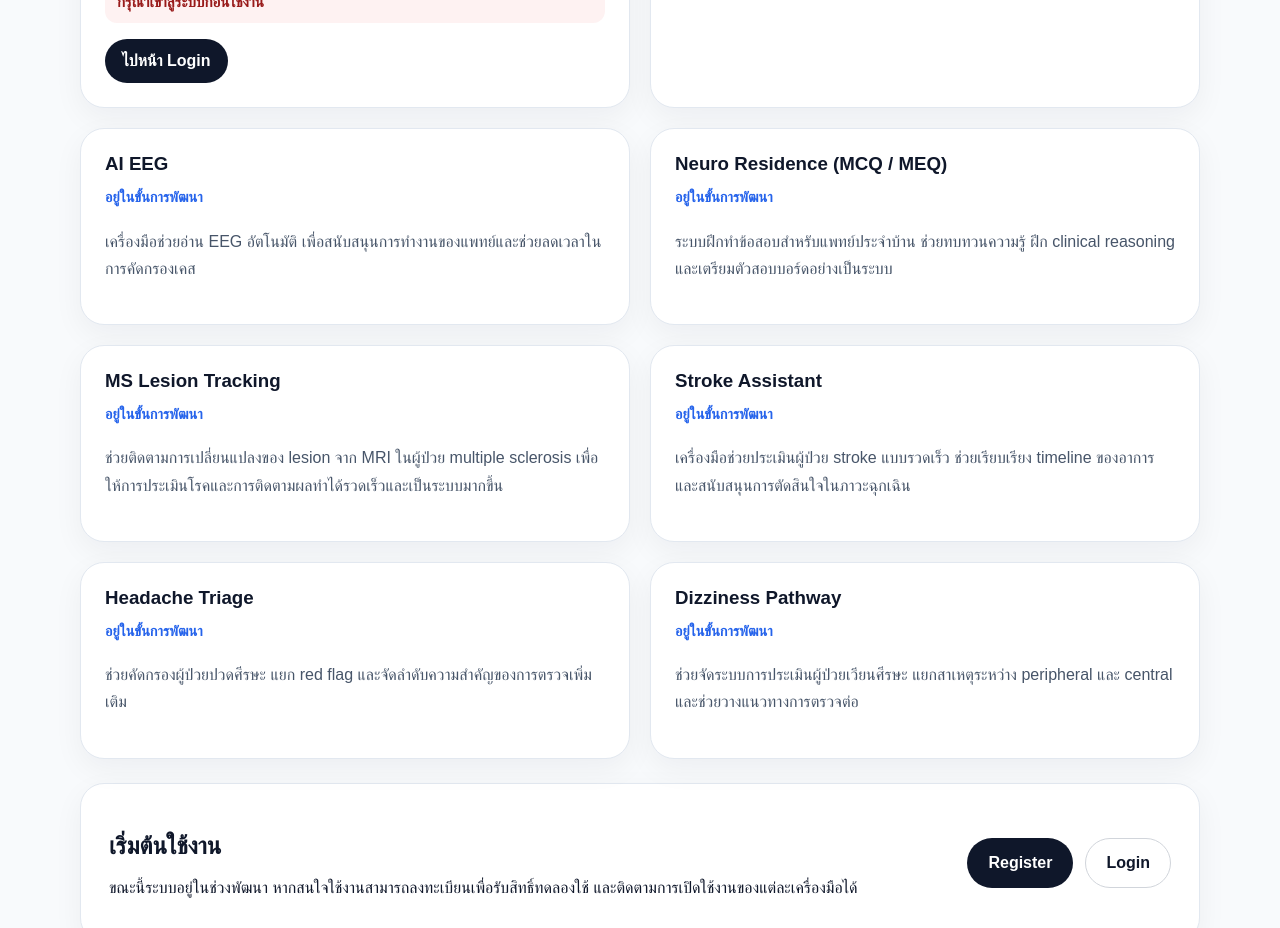
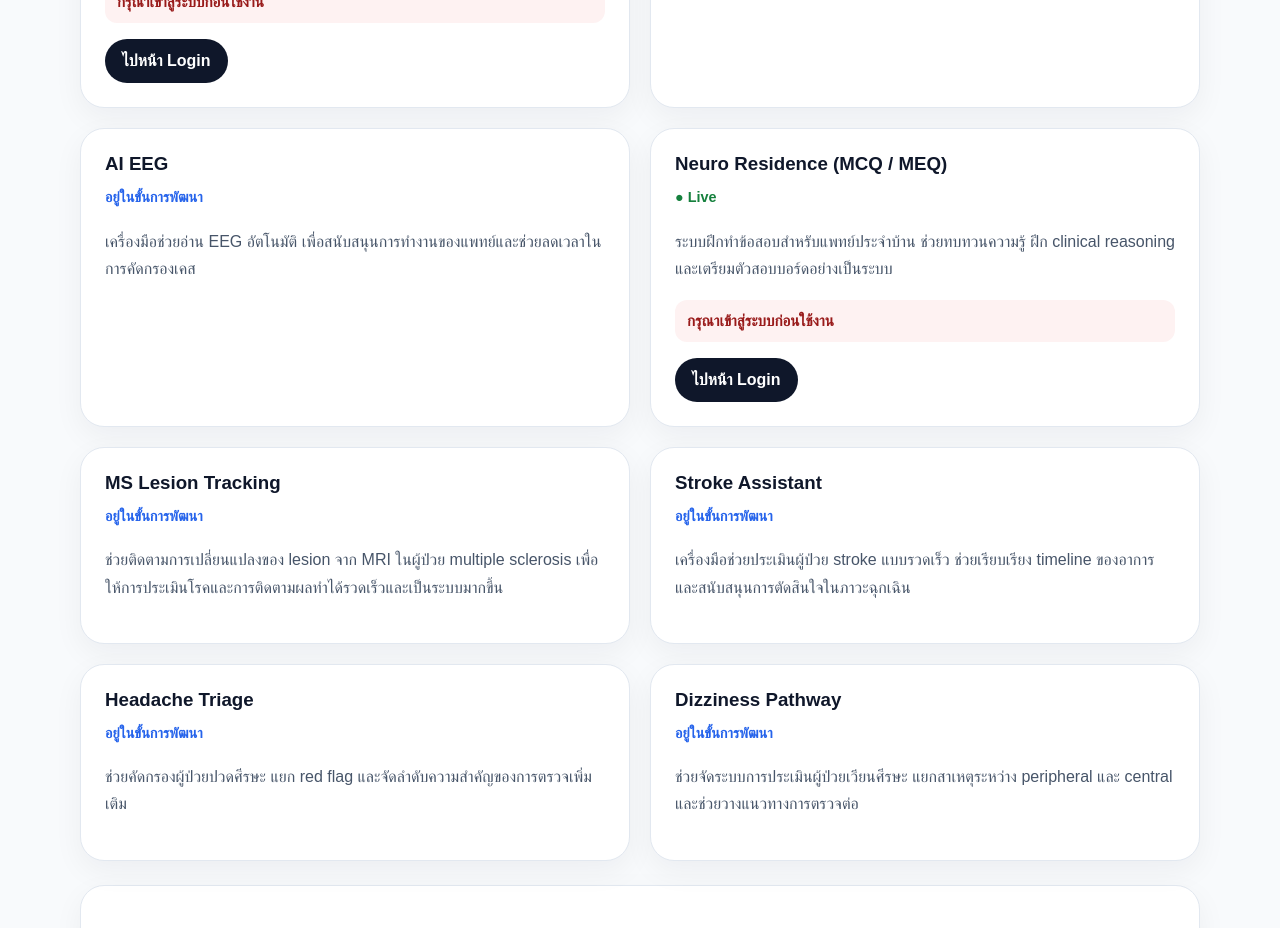
Before and after one commit to saharata/clinic-ai-site, a Next.js app: page /ai in a window 1280 px wide. Shown: the part 880-1808 px from the top of the page. Built offline with nearby package versions, Linux system fonts and the light colour scheme; no server answers.

Commit message:
add neuro residence live link

```diff
--- a/app/ai/page.tsx
+++ b/app/ai/page.tsx
@@ -27,11 +27,12 @@ const tools = [
     status: "developing",
   },
   {
-    title: "Neuro Residence (MCQ / MEQ)",
-    description:
-      "ระบบฝึกทำข้อสอบสำหรับแพทย์ประจำบ้าน ช่วยทบทวนความรู้ ฝึก clinical reasoning และเตรียมตัวสอบบอร์ดอย่างเป็นระบบ",
-    status: "developing",
-  },
+  title: "Neuro Residence (MCQ / MEQ)",
+  description:
+    "ระบบฝึกทำข้อสอบสำหรับแพทย์ประจำบ้าน ช่วยทบทวนความรู้ ฝึก clinical reasoning และเตรียมตัวสอบบอร์ดอย่างเป็นระบบ",
+  status: "live",
+  url: "https://neuro-mcq-meq.onrender.com/",
+},
   {
     title: "MS Lesion Tracking",
     description:
```
